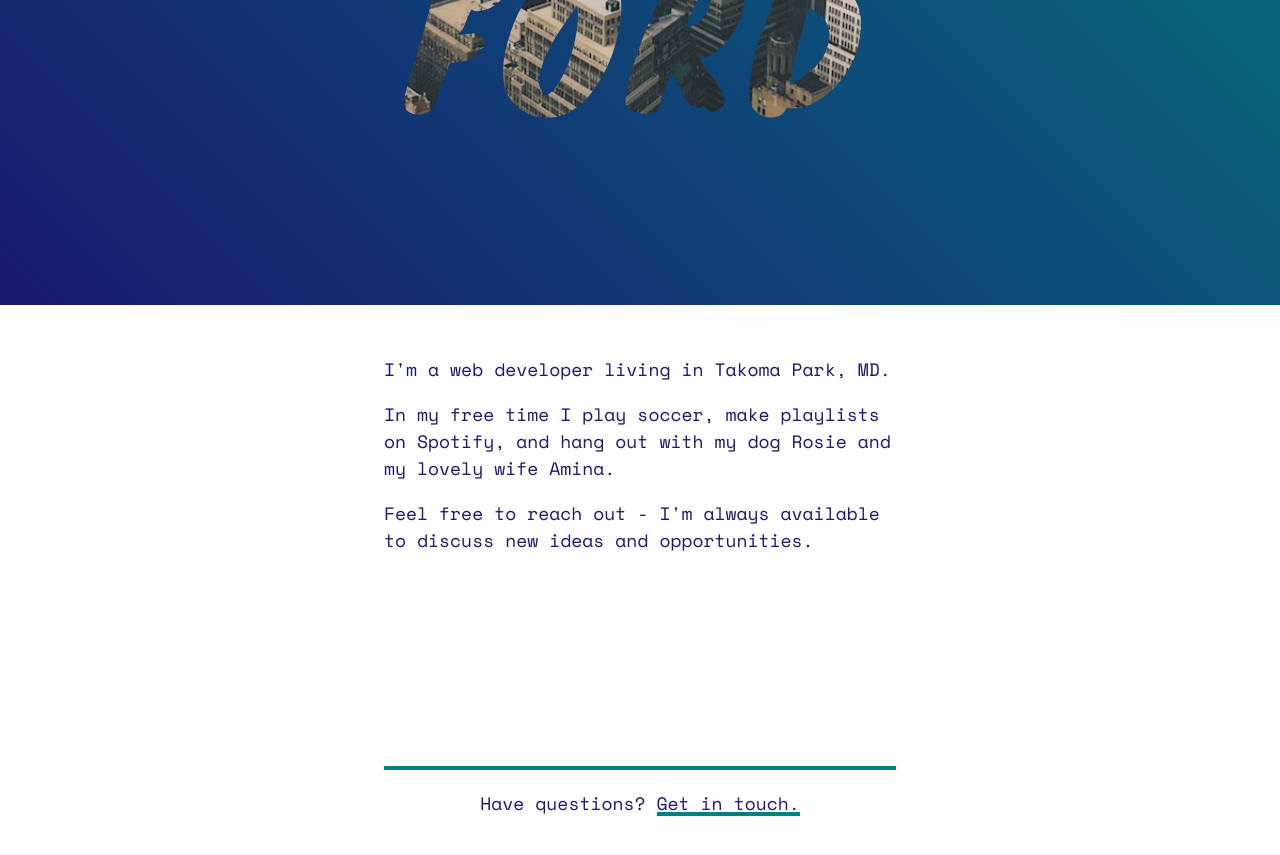
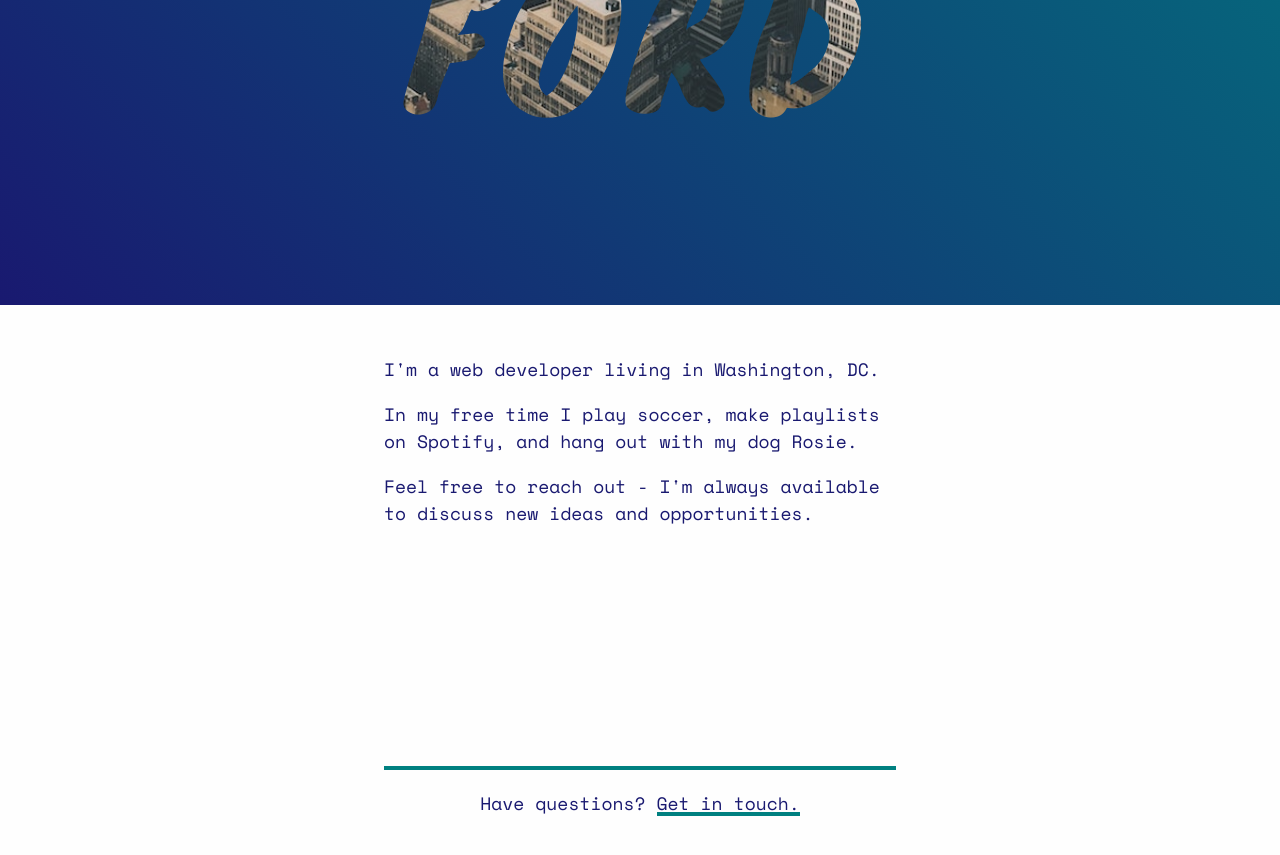
Before and after one commit to bscranford/personal-site, a Jekyll site: the page built from index.html, in a window 1280 px wide and 900 px high, scrolled down 595 px. Shown: the top 855 px of the window. Built offline with Jekyll 4.4.1, drawn with Linux system fonts in a browser that asks for light colours.

Commit message:
update home page text

```diff
--- a/index.html
+++ b/index.html
@@ -3,8 +3,8 @@ layout: home
 ---
 
 <section class="content-wrapper">
-  <p>I'm a web developer living in Takoma Park, MD.</p>
-  <p>In my free time I play soccer, make playlists on Spotify, and hang out with
-    my dog Rosie and my lovely wife Amina.</p>
-  <p>Feel free to reach out - I'm always available to discuss new ideas and opportunities.</p>
+    <p>I'm a web developer living in Washington, DC.</p>
+    <p>In my free time I play soccer, make playlists on Spotify, and hang out with
+        my dog Rosie.</p>
+    <p>Feel free to reach out - I'm always available to discuss new ideas and opportunities.</p>
 </section>
```
Also changed, not shown: 3 other files.
